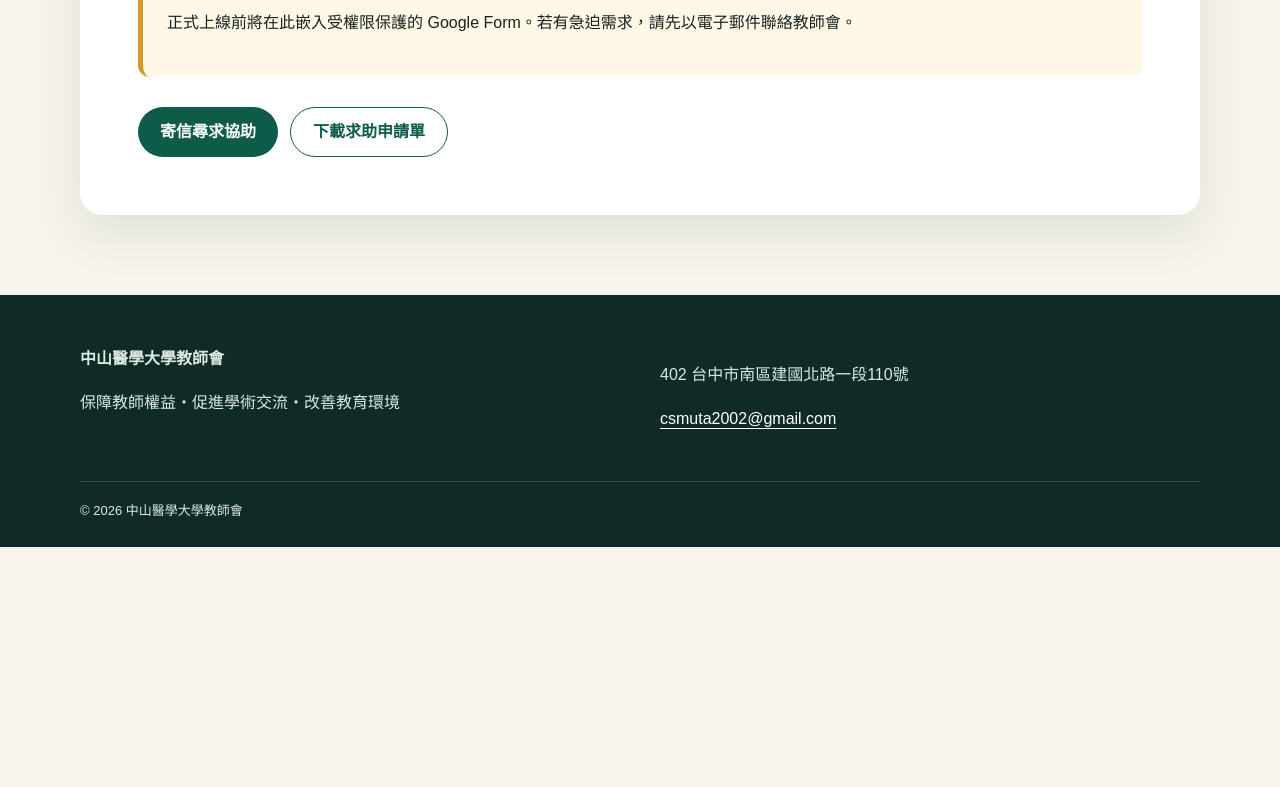
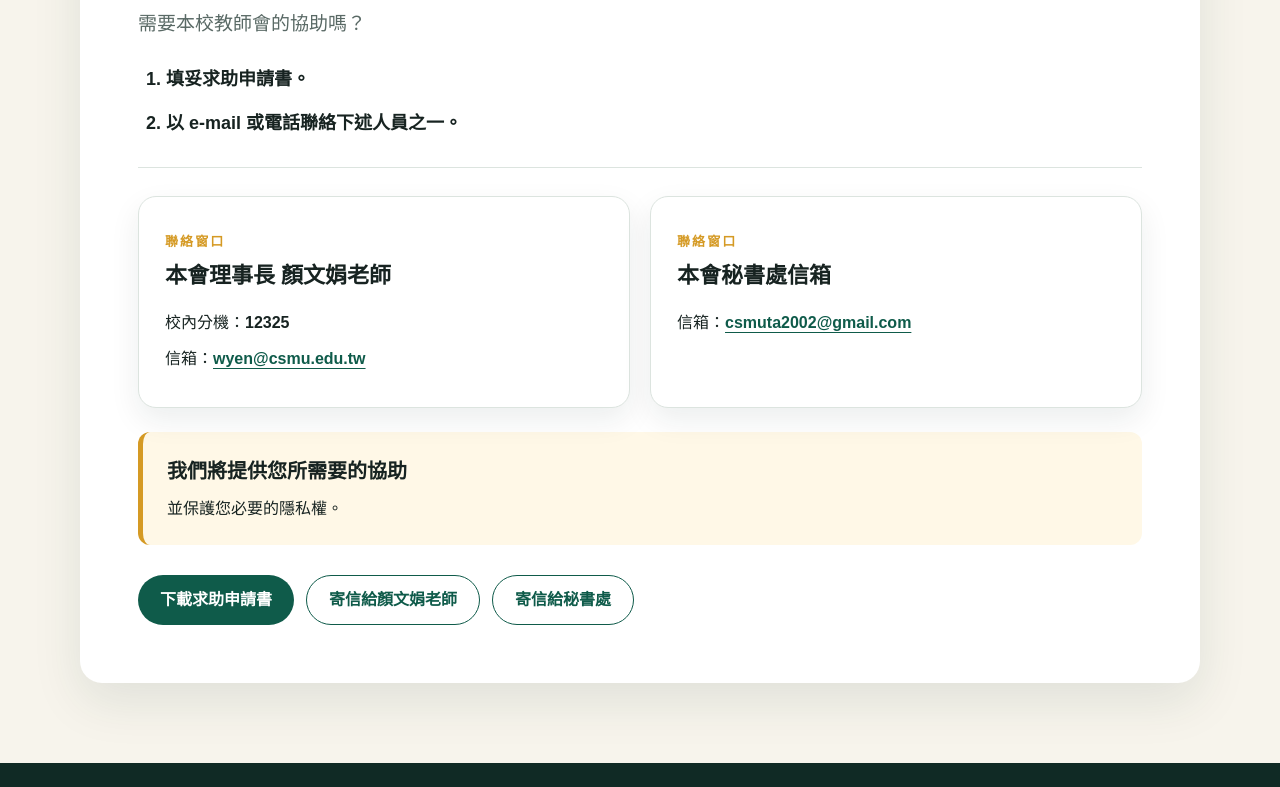
Before and after one commit to csmuta/csmuta.github.io, a plain HTML site: page assistance.html in a window 1280 px wide. Shown: the part 500-1287 px from the top of the page. Before the commit the page ends 1047 px from the top, so only its background shows below. Drawn offline with Linux system fonts and the light colour scheme.

Commit message:
更新會員求助資訊

```diff
--- a/assets/css/style.css
+++ b/assets/css/style.css
@@ -87,6 +87,22 @@ h1, h2, h3 { margin-top: 0; line-height: 1.25; }
 .migrated-content iframe { max-width: 100%; }
 .notice { padding: 24px; border-left: 5px solid var(--gold); border-radius: 12px; background: #fff8e7; }
 .notice strong { font-size: 20px; }
+.assistance-intro { padding-bottom: 28px; border-bottom: 1px solid var(--line); }
+.assistance-intro h2 { margin-bottom: 10px; font-size: clamp(28px, 4vw, 40px); }
+.assistance-intro .lead { margin: 0 0 24px; }
+.assistance-steps { display: grid; gap: 12px; margin: 0; padding-left: 28px; font-size: 18px; font-weight: 700; }
+.contact-grid { display: grid; grid-template-columns: repeat(2, minmax(0, 1fr)); gap: 20px; margin-top: 28px; }
+.contact-card { padding: 26px; border: 1px solid var(--line); border-radius: 18px; background: white; box-shadow: 0 12px 30px rgba(16, 42, 37, .08); }
+.contact-card h3 { margin-bottom: 20px; font-size: 22px; }
+.contact-card p { margin: 8px 0; }
+.contact-card a { color: var(--green); font-weight: 800; overflow-wrap: anywhere; }
+.privacy-note { margin-top: 24px; padding: 22px 24px; border-left: 5px solid var(--gold); border-radius: 12px; background: #fff8e7; }
+.privacy-note strong { font-size: 20px; }
+.privacy-note p { margin: 6px 0 0; }
+
+@media (max-width: 720px) {
+  .contact-grid { grid-template-columns: 1fr; }
+}
 
 .site-footer { padding: 50px 0 24px; background: #102a25; color: #dbe9e4; }
 .site-footer a { color: white; }
--- a/assistance.html
+++ b/assistance.html
@@ -31,7 +31,38 @@
     <section class="page-hero">
       <div class="container"><p class="eyebrow">會員服務</p><h1>會員求助</h1></div>
     </section>
-    <article class="container content-card migrated-content"><div class="notice"><strong>會員求助表單建置中</strong><p>正式上線前將在此嵌入受權限保護的 Google Form。若有急迫需求，請先以電子郵件聯絡教師會。</p></div><div class="service-actions"><a class="button primary" href="mailto:csmuta2002@gmail.com">寄信尋求協助</a><a class="button secondary" href="assets/uploads/1/1/9/4/119421615/中山醫學大學教師會求助申請單20260513.docx">下載求助申請單</a></div></article>
+    <article class="container content-card migrated-content">
+      <section class="assistance-intro">
+        <h2>您是否遭遇不公平的待遇？</h2>
+        <p class="lead">需要本校教師會的協助嗎？</p>
+        <ol class="assistance-steps">
+          <li>填妥求助申請書。</li>
+          <li>以 e-mail 或電話聯絡下述人員之一。</li>
+        </ol>
+      </section>
+      <div class="contact-grid">
+        <section class="contact-card">
+          <p class="eyebrow">聯絡窗口</p>
+          <h3>本會理事長 顏文娟老師</h3>
+          <p>校內分機：<strong>12325</strong></p>
+          <p>信箱：<a href="mailto:wyen@csmu.edu.tw">wyen@csmu.edu.tw</a></p>
+        </section>
+        <section class="contact-card">
+          <p class="eyebrow">聯絡窗口</p>
+          <h3>本會秘書處信箱</h3>
+          <p>信箱：<a href="mailto:csmuta2002@gmail.com">csmuta2002@gmail.com</a></p>
+        </section>
+      </div>
+      <div class="privacy-note">
+        <strong>我們將提供您所需要的協助</strong>
+        <p>並保護您必要的隱私權。</p>
+      </div>
+      <div class="service-actions">
+        <a class="button primary" href="assets/uploads/1/1/9/4/119421615/中山醫學大學教師會求助申請單20260513.docx">下載求助申請書</a>
+        <a class="button secondary" href="mailto:wyen@csmu.edu.tw">寄信給顏文娟老師</a>
+        <a class="button secondary" href="mailto:csmuta2002@gmail.com">寄信給秘書處</a>
+      </div>
+    </article>
   </main>
   <footer class="site-footer">
     <div class="container footer-grid"><div><strong>中山醫學大學教師會</strong><p>保障教師權益・促進學術交流・改善教育環境</p></div><div><p>402 台中市南區建國北路一段110號</p><p><a href="mailto:csmuta2002@gmail.com">csmuta2002@gmail.com</a></p></div></div>
```
